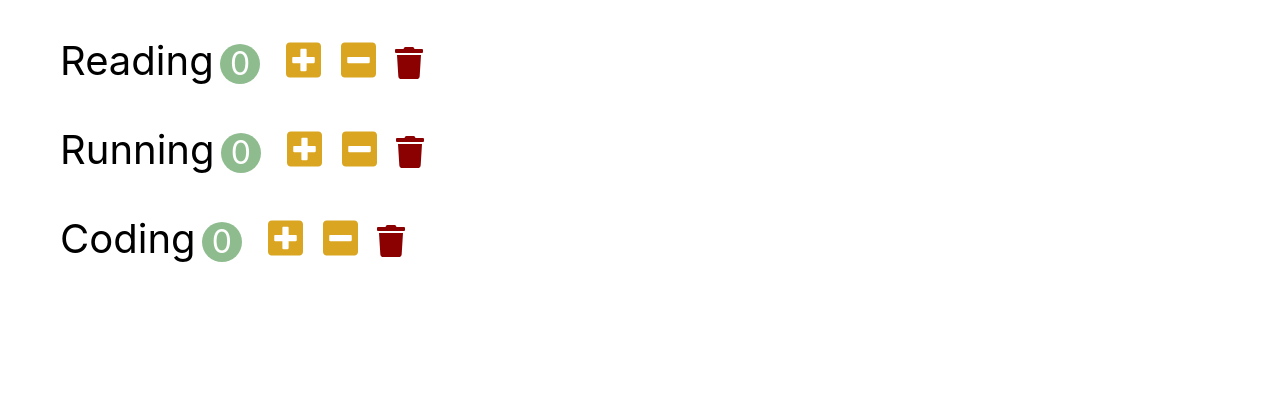
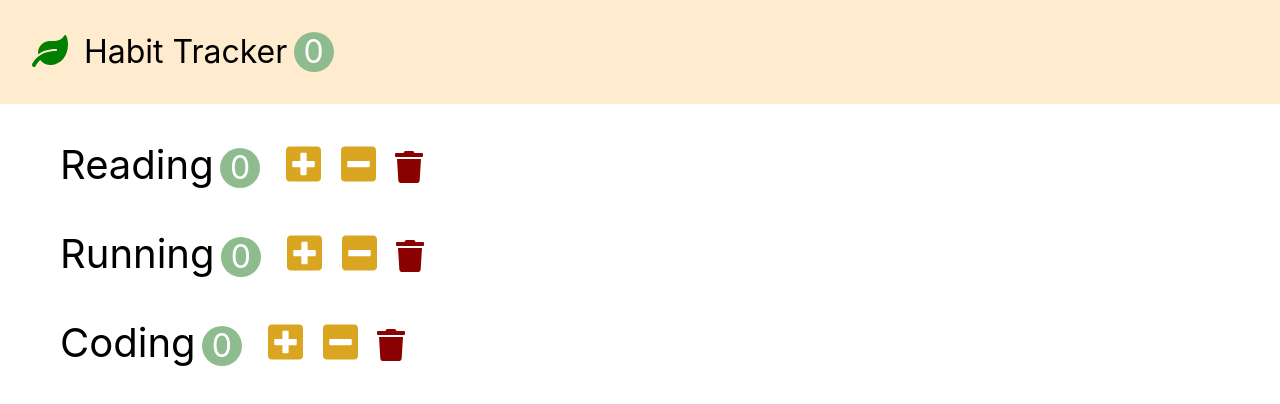
Before and after one commit to jhkim9513/react-basic, a React (Create React App) app in the folder habit-tracker/: page / in a window 1280 px wide. Shown: the top 404 px of the page. Built offline with nearby package versions, Linux system fonts and the light colour scheme.

Commit message:
habit tracker 4.11

```diff
--- a/habit-tracker/src/app.css
+++ b/habit-tracker/src/app.css
@@ -1,7 +1,22 @@
+* {
+  box-sizing: border-box;
+}
+
 button {
   outline: none;
   border: 0;
   cursor: pointer;
+}
+
+.navbar {
+  font-size: 2rem;
+  padding: 1em;
+  background-color: blanchedalmond;
+}
+
+.navbar-logo {
+  color: green;
+  margin-right: 0.5em;
 }
 
 .habit {
@@ -10,7 +25,8 @@
   list-style: none;
 }
 
-.habit-count {
+.habit-count,
+.navbar-count {
   display: inline-block;
   text-align: center;
   font-size: 2rem;
--- a/habit-tracker/src/app.jsx
+++ b/habit-tracker/src/app.jsx
@@ -1,9 +1,54 @@
-import React from "react";
+import React, { Component } from "react";
 import "./app.css";
 import Habits from "./components/habits";
+import Navbar from "./components/navbar";
 
-function App() {
-  return <Habits />;
+class App extends Component {
+  state = {
+    habits: [
+      { id: 1, name: "Reading", count: 0 },
+      { id: 2, name: "Running", count: 0 },
+      { id: 3, name: "Coding", count: 0 },
+    ],
+  };
+
+  handleIncrement = (habit) => {
+    // state는 직접적으로 수정하면 안좋다. 그래서 spread opreator를 사용하여 복사본을 이용한다
+    const habits = [...this.state.habits];
+    const index = habits.indexOf(habit);
+    habits[index].count++;
+    this.setState({ habits }); //키와 벨류의 이름이 같다면 이렇게 생략이 가능하다. 원래는 habits: habits
+  };
+
+  handleDecrement = (habit) => {
+    const habits = [...this.state.habits];
+    const index = habits.indexOf(habit);
+    const count = habits[index].count - 1;
+    habits[index].count = count < 0 ? 0 : count;
+    this.setState({ habits });
+  };
+
+  handleDelete = (habit) => {
+    // 전달받은 인자인 habit의 id를 걸러낸 배열을 지역변수 habits에 담아내면 해당 요소가 삭제된 배열이 된다.
+    const habits = this.state.habits.filter((item) => item.id !== habit.id);
+    this.setState({ habits });
+  };
+
+  render() {
+    return (
+      <>
+        <Navbar
+          totalCount={this.state.habits.filter((item) => item.count > 0).length}
+        />
+        <Habits
+          habits={this.state.habits}
+          onIncrement={this.handleIncrement}
+          onDecrement={this.handleDecrement}
+          onDelete={this.handleDelete}
+        />
+      </>
+    );
+  }
 }
 
 export default App;
--- a/habit-tracker/src/components/habits.jsx
+++ b/habit-tracker/src/components/habits.jsx
@@ -2,46 +2,16 @@
 import Habit from "./habit";
 
 class Habits extends Component {
-  state = {
-    habits: [
-      { id: 1, name: "Reading", count: 0 },
-      { id: 2, name: "Running", count: 0 },
-      { id: 3, name: "Coding", count: 0 },
-    ],
-  };
-
-  handleIncrement = (habit) => {
-    // state는 직접적으로 수정하면 안좋다. 그래서 spread opreator를 사용하여 복사본을 이용한다
-    const habits = [...this.state.habits];
-    const index = habits.indexOf(habit);
-    habits[index].count++;
-    this.setState({ habits }); //키와 벨류의 이름이 같다면 이렇게 생략이 가능하다. 원래는 habits: habits
-  };
-
-  handleDecrement = (habit) => {
-    const habits = [...this.state.habits];
-    const index = habits.indexOf(habit);
-    const count = habits[index].count - 1;
-    habits[index].count = count < 0 ? 0 : count;
-    this.setState({ habits });
-  };
-
-  handleDelete = (habit) => {
-    // 전달받은 인자인 habit의 id를 걸러낸 배열을 지역변수 habits에 담아내면 해당 요소가 삭제된 배열이 된다.
-    const habits = this.state.habits.filter((item) => item.id !== habit.id);
-    this.setState({ habits });
-  };
-
   render() {
     return (
       <ul>
-        {this.state.habits.map((habit) => (
+        {this.props.habits.map((habit) => (
           <Habit
             key={habit.id}
             habit={habit}
-            onIncrement={this.handleIncrement}
-            onDecrement={this.handleDecrement}
-            onDelete={this.handleDelete}
+            onIncrement={this.props.onIncrement}
+            onDecrement={this.props.onDecrement}
+            onDelete={this.props.onDelete}
           />
         ))}
       </ul>
--- /dev/null
+++ b/habit-tracker/src/components/navbar.jsx
@@ -0,0 +1,15 @@
+import React, { Component } from "react";
+
+class Navbar extends Component {
+  render() {
+    return (
+      <nav className="navbar">
+        <i className="navbar-logo fas fa-leaf"></i>
+        <span>Habit Tracker</span>
+        <span className="navbar-count">{this.props.totalCount}</span>
+      </nav>
+    );
+  }
+}
+
+export default Navbar;
```
